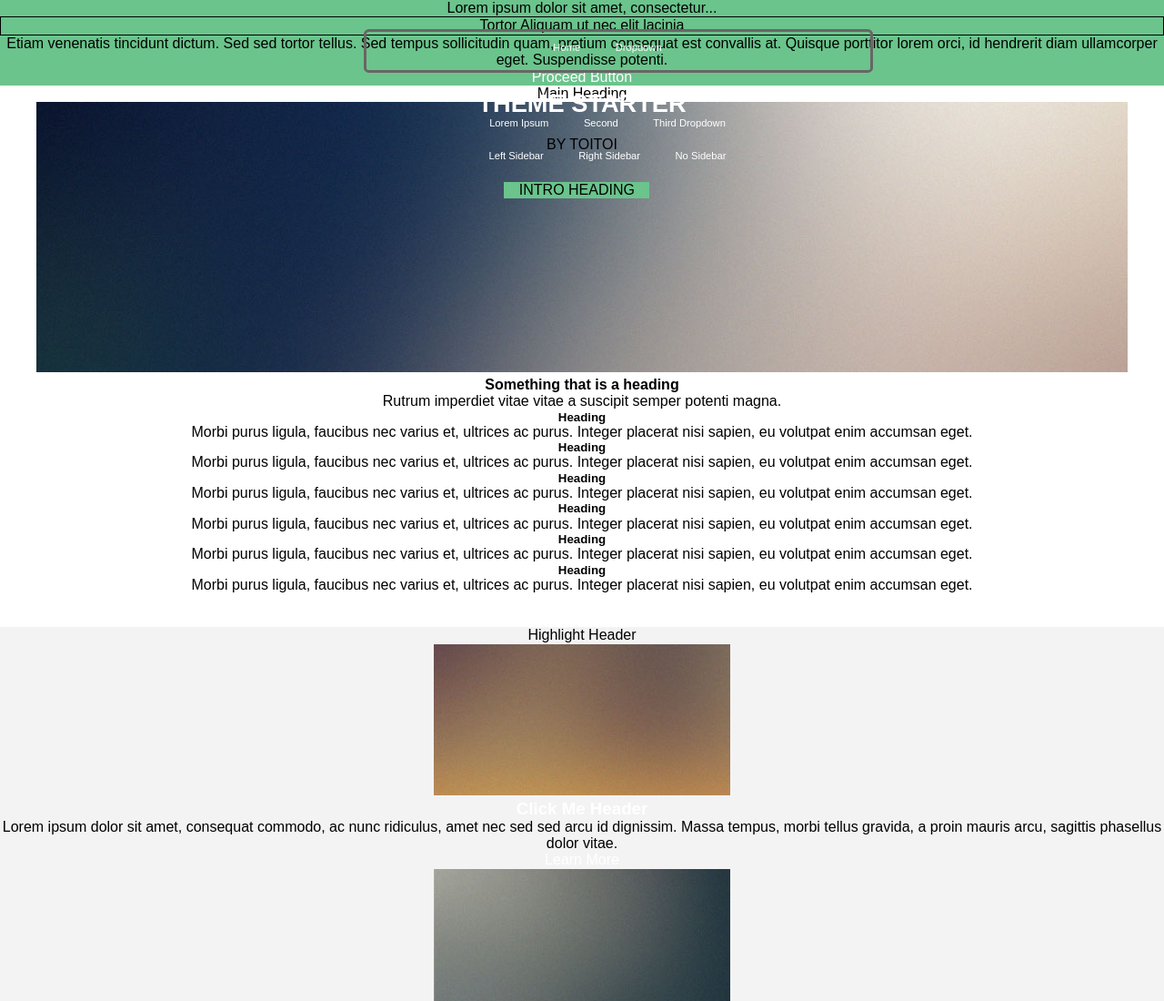
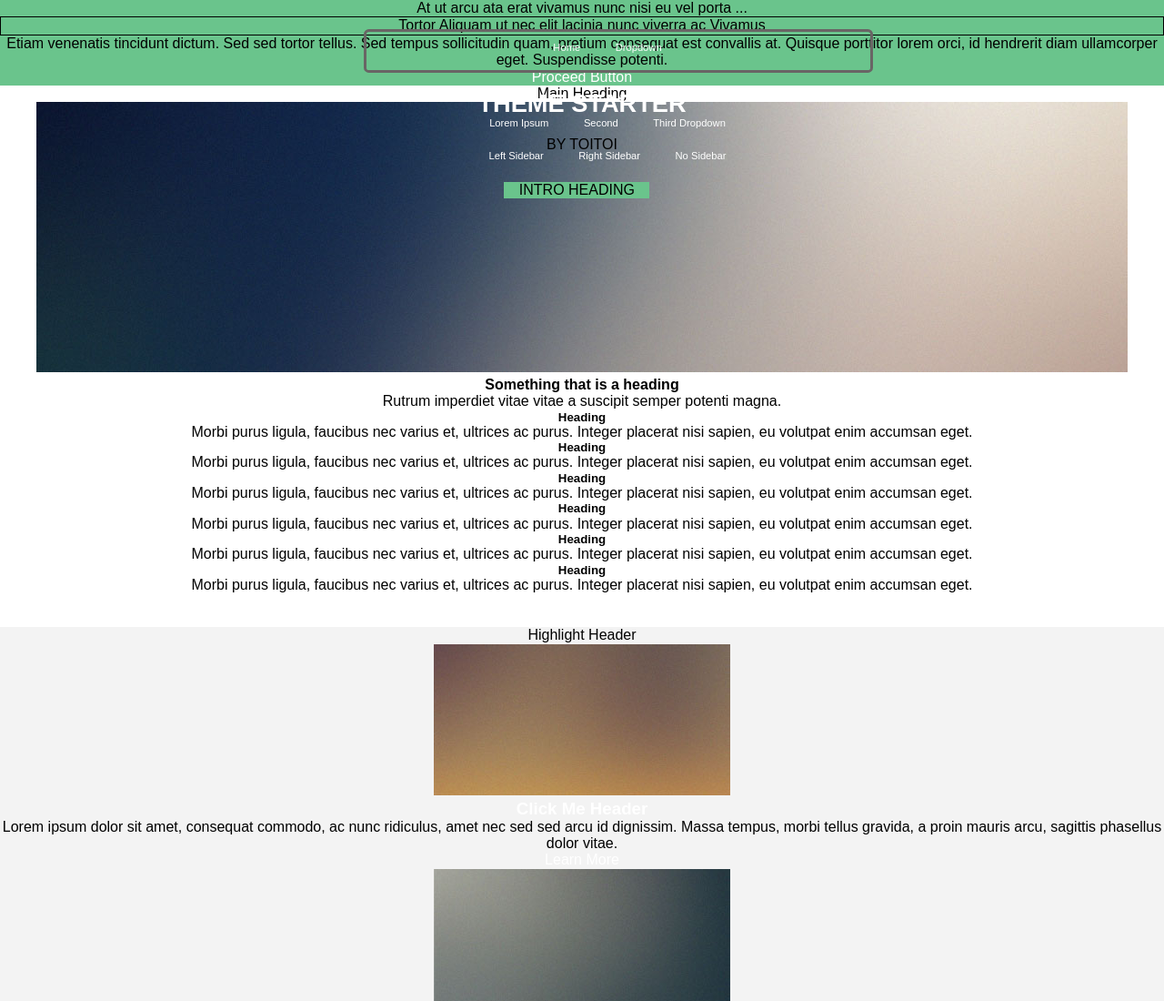
Before and after one commit to indexcosmos/scratch, a plain HTML site: page index.html in a window 1280 px wide. Shown: the top 1100 px of the page at 91% size. Drawn offline with Linux system fonts and the light colour scheme.

Commit message:
clean up div border

```diff
--- a/index.html
+++ b/index.html
@@ -50,12 +50,14 @@
     </div> <!--/branding section-->
     <!--intro-->
     <section class="intro">
-      <div class="title1"><div class="title1-header">Intro Heading</div></div>
+      <div class="title1">
+        <div class="title1-header">Intro Heading</div>
+      </div>
       <div class="intro-sentence">
-        Lorem ipsum dolor sit amet, consectetur...
+        At ut arcu ata erat vivamus nunc nisi eu vel porta ...
       </div>
       <div class="border">
-        Tortor Aliquam ut nec elit lacinia
+        Tortor Aliquam ut nec elit lacinia nunc viverra ac Vivamus
       </div>
       <div class="para">
         Etiam venenatis tincidunt dictum. Sed sed tortor tellus. Sed tempus sollicitudin quam, pretium consequat est convallis at. Quisque porttitor lorem orci, id hendrerit diam ullamcorper eget. Suspendisse potenti.
```
